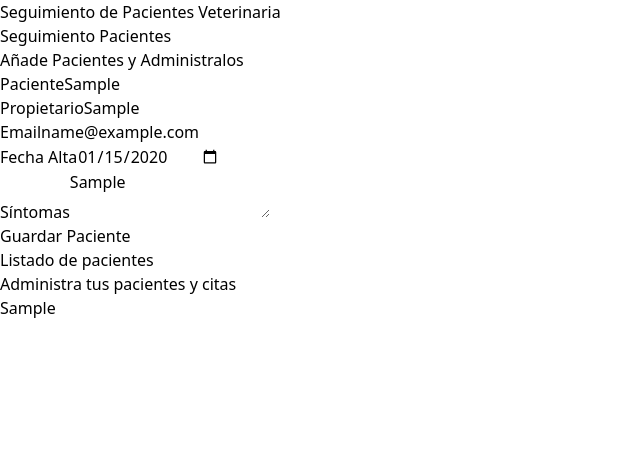
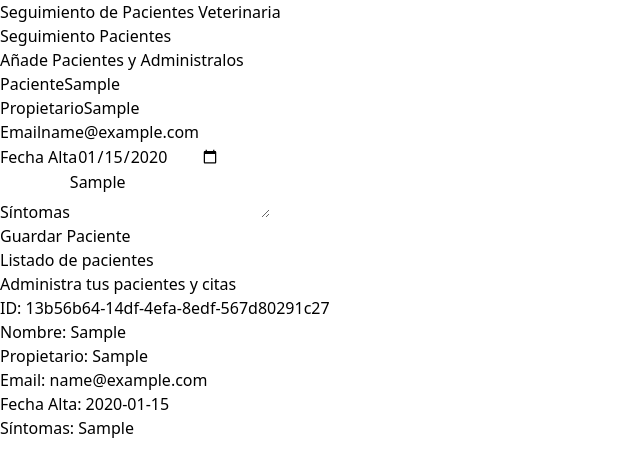
Before and after one commit to DanielMR-dev/Administrador-Pacientes-Zustand-ReactHookForm, a React (Vite) app: page / in a window 1280 px wide. Both pictures are taken after typing "Sample", "Sample", "name@example.com", "2020-01-15", "Sample" into the empty fields and a click on the input "Guardar Paciente". Shown: the top 472 px of the page, without its empty margins (0-640 px from the left). Built offline with nearby package versions, Linux system fonts and the light colour scheme.

Commit message:
248. Mostrando la informacion del Paciente

```diff
--- /dev/null
+++ b/src/components/PatientDetailItem.tsx
@@ -0,0 +1,11 @@
+type PatientDetailItemProps = {
+    label: string;
+    data: string;
+}
+export default function PatientDetailItem({label, data} : PatientDetailItemProps) {
+    return (
+        <p className="font-bold mb-3 text-gray-700 uppercase">{label}: {''}
+            <span className="font-normal normal-case">{data}</span>
+        </p>
+    )
+}
--- a/src/components/PatientDetails.tsx
+++ b/src/components/PatientDetails.tsx
@@ -1,13 +1,20 @@
 import { Patient } from "../types"
+import PatientDetailItem from "./PatientDetailItem"
 
 type PatientDetailsProps = {
     patient: Patient
 }
 
 export default function PatientDetails({patient} : PatientDetailsProps) {
-  return (
-    <div>
-        {patient.name}
-    </div>
-  )
+    return (
+        <div className="mx-5 my-10 px-5 py-10 bg-white shadow-md rounded-xl">
+
+            <PatientDetailItem label="ID" data={patient.id} />
+            <PatientDetailItem label="Nombre" data={patient.name} />
+            <PatientDetailItem label="Propietario" data={patient.caretaker} />
+            <PatientDetailItem label="Email" data={patient.email} />
+            <PatientDetailItem label="Fecha Alta" data={patient.date.toString()} />
+            <PatientDetailItem label="Síntomas" data={patient.symptoms} />
+        </div>
+    )
 }
```
